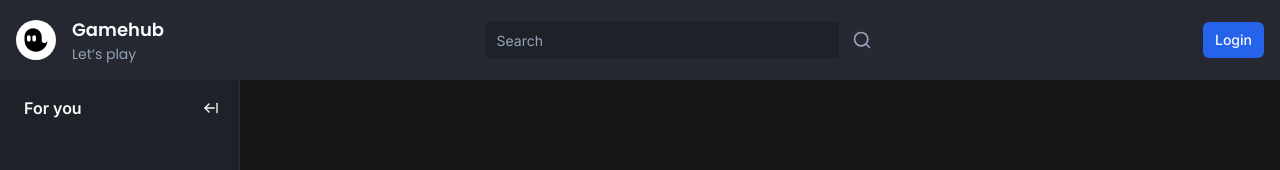
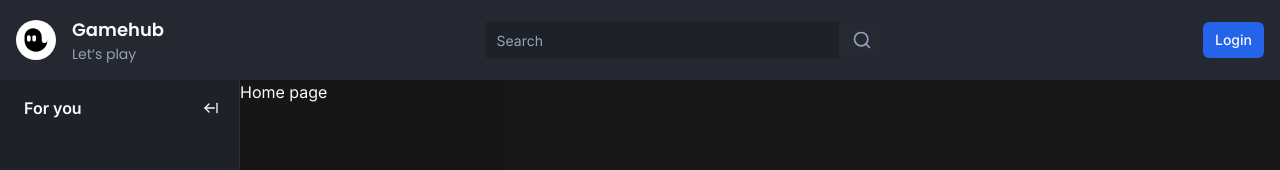
Before and after one commit to kurei01/harekrsna-twitch, a Next.js app: page / in a window 1280 px wide. Shown: the top 170 px of the page. Built offline with nearby package versions, Linux system fonts and the light colour scheme; no server answers.

Commit message:
add respon sidebar

```diff
--- /dev/null
+++ b/app/(browse)/_components/container.tsx
@@ -0,0 +1,32 @@
+"use client";
+
+import { useEffect } from "react";
+import { useMediaQuery } from "usehooks-ts";
+
+import { cn } from "@/lib/utils";
+import { useSideBar } from "@/store/use-sidebar";
+
+interface ContainerProps {
+  children: React.ReactNode;
+}
+
+export const Container = ({ children }: ContainerProps) => {
+  const matches = useMediaQuery("(max-width: 1024px)");
+  const { collapsed, onCollapse, onExpand } = useSideBar((state) => state);
+
+  useEffect(() => {
+    if (matches) {
+      onCollapse();
+    } else {
+      onExpand();
+    }
+  }, [matches, onCollapse, onExpand]);
+
+  return (
+    <div
+      className={cn("flex-1", collapsed ? "ml-[70px]" : "ml-[70px] lg:ml-60")}
+    >
+      {children}
+    </div>
+  );
+};
--- a/app/(browse)/layout.tsx
+++ b/app/(browse)/layout.tsx
@@ -1,5 +1,6 @@
 import { Navbar } from "./_components/navbar";
 import { Sidebar } from "./_components/sidebar";
+import { Container } from "./_components/container";
 
 const BrowseLayout = ({ children }: { children: React.ReactNode }) => {
   return (
@@ -7,7 +8,7 @@
       <Navbar />
       <div className="flex h-full pt-20">
         <Sidebar />
-        {children}
+        <Container>{children}</Container>
       </div>
     </>
   );
--- a/package.json
+++ b/package.json
@@ -25,6 +25,7 @@
     "svix": "^1.15.0",
     "tailwind-merge": "^2.2.0",
     "tailwindcss-animate": "^1.0.7",
+    "usehooks-ts": "^2.9.5",
     "zustand": "^4.4.7"
   },
   "devDependencies": {
```
Also changed, not shown: lib/auth-service.ts (added), 1 other file (tests, documents, lock files or other folders).
